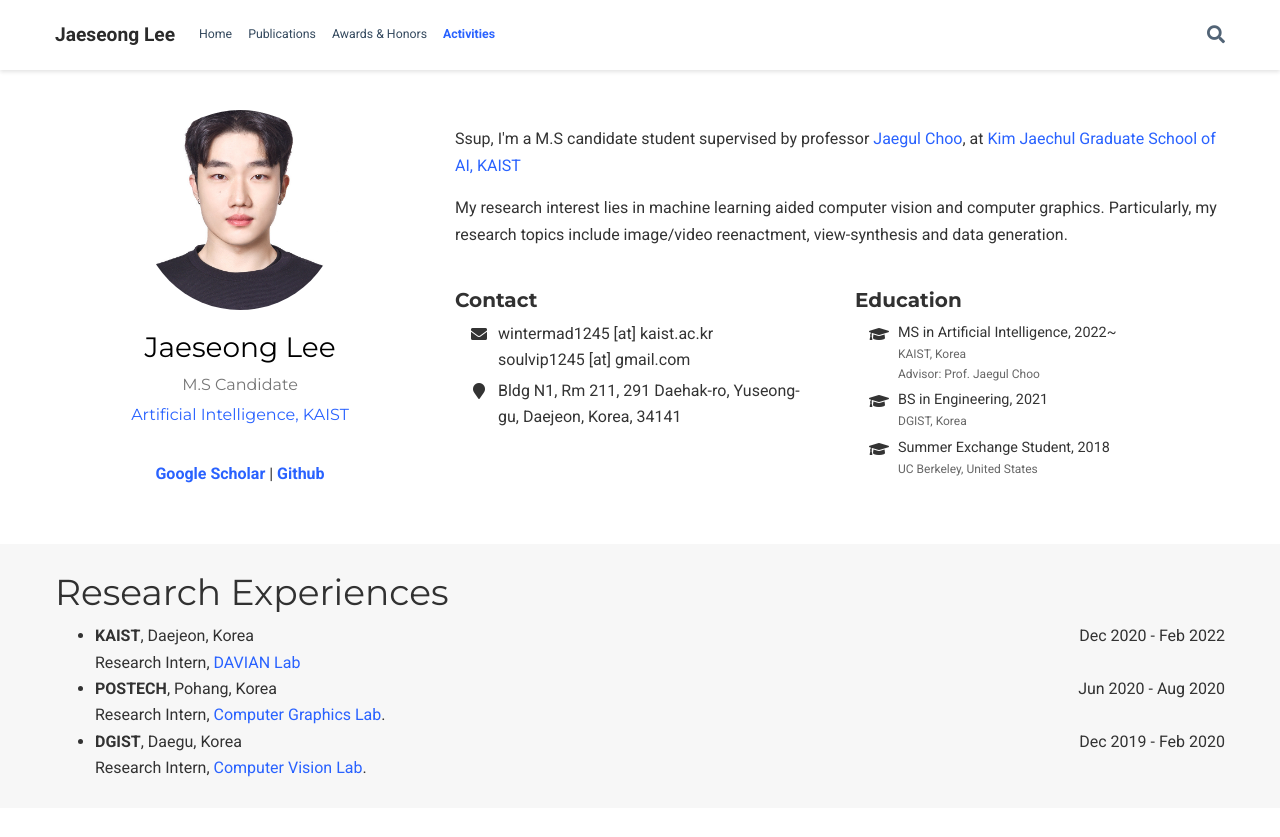
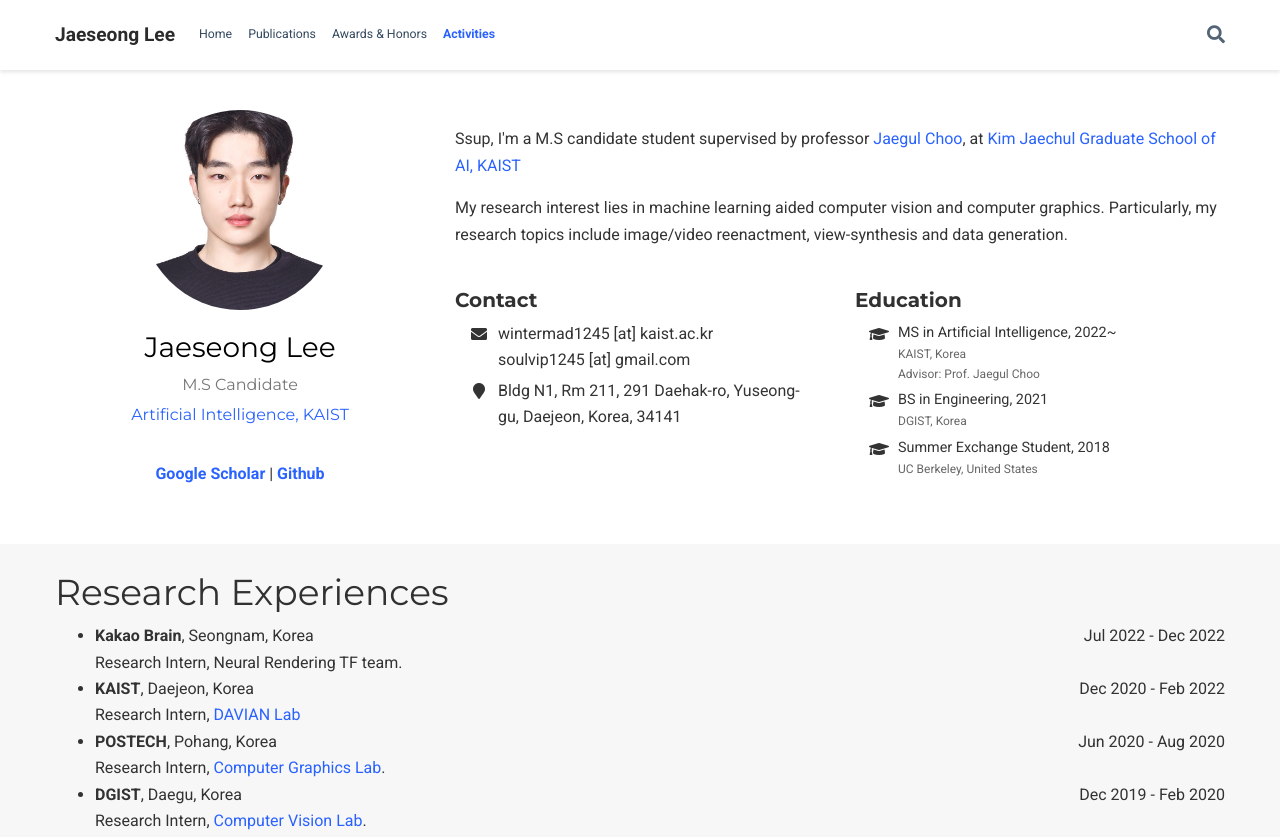
Before and after one commit to leejesse/leejesse.github.io, a plain HTML site: page index.html in a window 1280 px wide. Shown: the top 837 px of the page. Drawn offline with nearby package versions, Linux system fonts and the light colour scheme; some packages are replaced by stand-ins of ours; no server answers; some icons are missing.

Commit message:
Update index.html

```diff
--- a/index.html
+++ b/index.html
@@ -262,6 +262,10 @@ Particularly, my research topics include image/video reenactment, view-synthesis
       <!-- <h3 id="experience">Research Experiences</h3> -->
 <ul>
 
+<li> <div style="float:left"><b>Kakao Brain</b>, Seongnam, Korea</div> <div style="float:right">Jul 2022 - Dec 2022</div> <br>
+    Research Intern, Neural Rendering TF team</a>.
+</li>
+
 <li> <div style="float:left"><b>KAIST</b>, Daejeon, Korea</div> <div style="float:right">Dec 2020 - Feb 2022</div> <br>
     Research Intern, <a href="https://davian.kaist.ac.kr/">DAVIAN Lab</a>
 </li>
```
